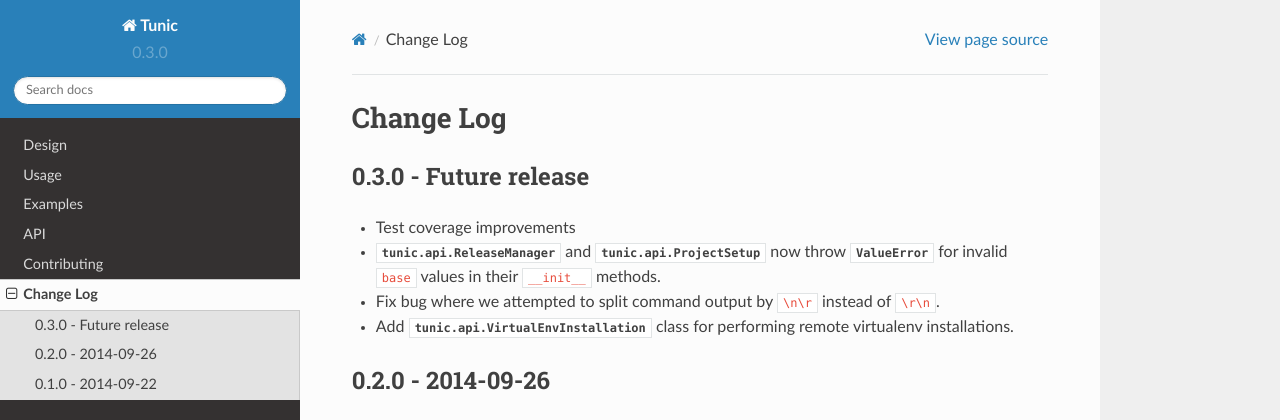
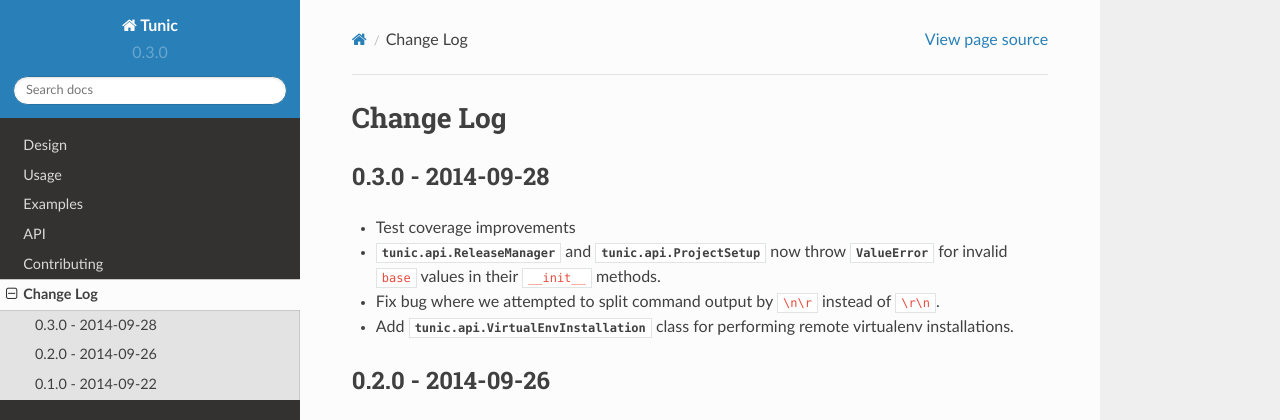
Before and after one commit to 56quarters/tunic, a Sphinx documentation site: the page built from doc/source/changes.rst, in a window 1280 px wide. Shown: the top 420 px of the page. Built offline with Sphinx 7.4.7 and the Read the Docs theme 2.0.0, drawn with Linux system fonts in a browser that asks for light colours.

Commit message:
Update changelog for 0.3.0 release

```diff
--- a/doc/source/changes.rst
+++ b/doc/source/changes.rst
@@ -1,8 +1,8 @@
 Change Log
 ==========
 
-0.3.0 - Future release
-----------------------
+0.3.0 - 2014-09-28
+------------------
 * Test coverage improvements
 * :class:`tunic.api.ReleaseManager` and :class:`tunic.api.ProjectSetup`
   now throw :class:`ValueError` for invalid ``base`` values in their
```
